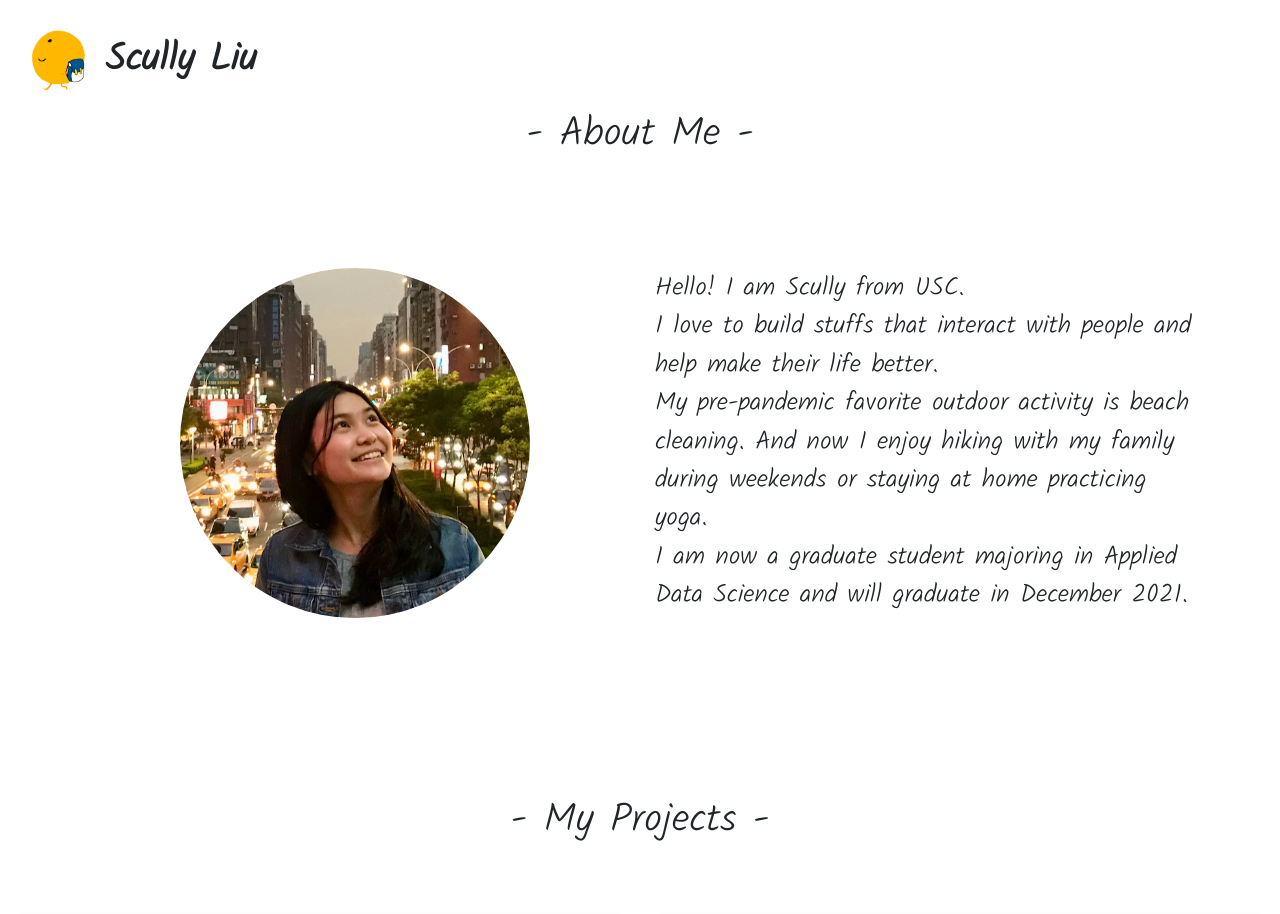
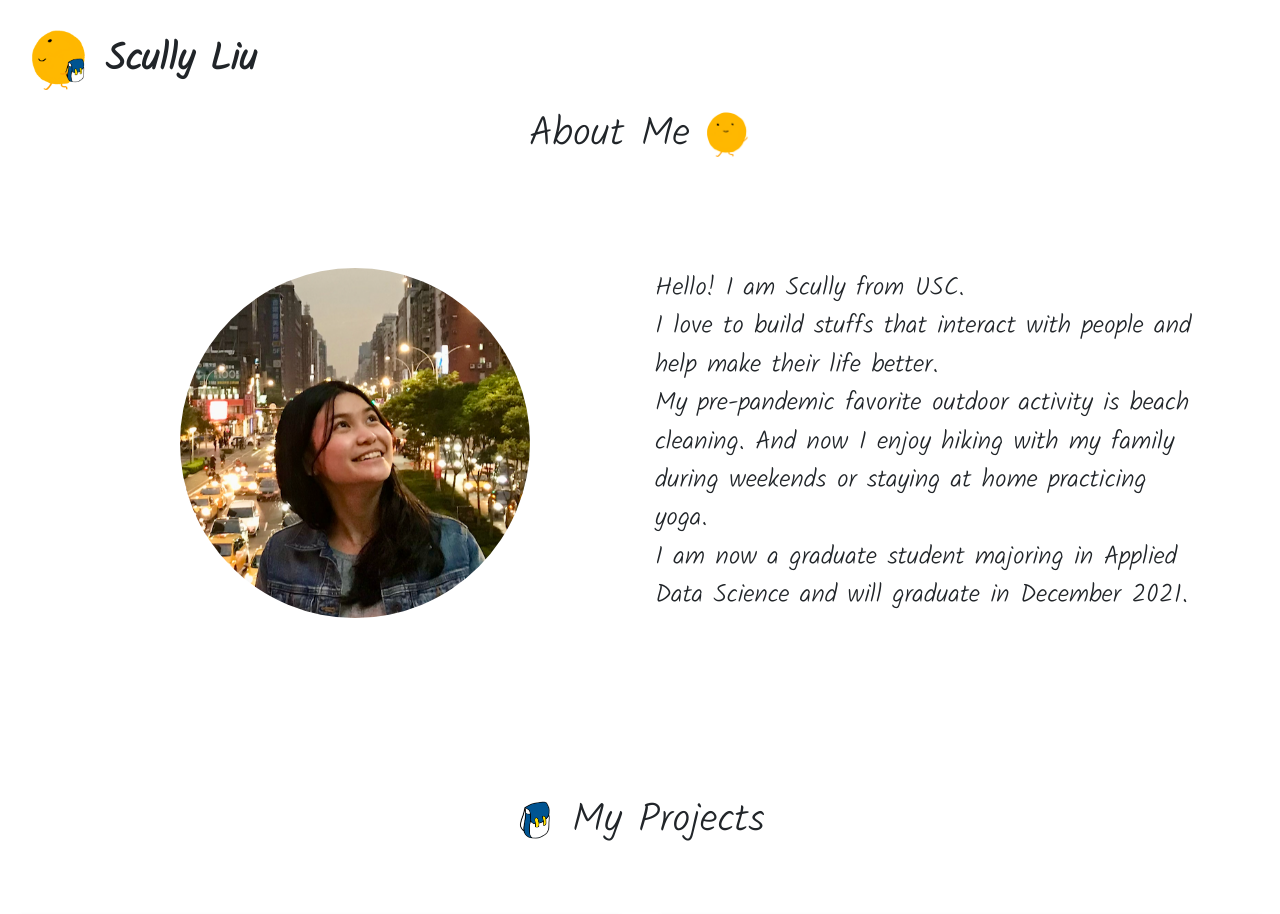
Before and after one commit to yoshuanl/my-profile, a React (Create React App) app: page / in a window 1280 px wide. Shown: the top 914 px of the page. Built offline with nearby package versions, Linux system fonts and the light colour scheme.

Commit message:
add icons

```diff
--- a/src/hoc/Layout/Layout.js
+++ b/src/hoc/Layout/Layout.js
@@ -3,6 +3,9 @@ import React, { Component, Fragment } from 'react';
 import AboutMe from '../../components/AboutMe/AboutMe';
 import ProjectCards from '../../components/ProjectCards/ProjectCards';
 import SocialIcons from '../../containers/SocialIcons/SocialIcons';
+
+import msyorkIcon from '../../assets/images/msyork.png';
+import backpackIcon from '../../assets/images/backpack.png';
 
 import './Layout.css';
 
@@ -11,13 +14,13 @@ class Layout extends Component {
         return (
             <Fragment>
                 <div className="Block">
-                    <h1>- About Me -</h1>
+                    <h1> About Me <img src={msyorkIcon} width="45"/></h1>
                     <br />
                     <AboutMe />
                 </div>
 
                 <div className="Block">
-                    <h1>- My Projects -</h1>
+                    <h1><img src={backpackIcon} width="40"/> My Projects </h1>
                     <br />
                     <ProjectCards />
                 </div>
```
Also changed, not shown: src/assets/images/backpack.png (added), src/assets/images/msyork.png (added).
